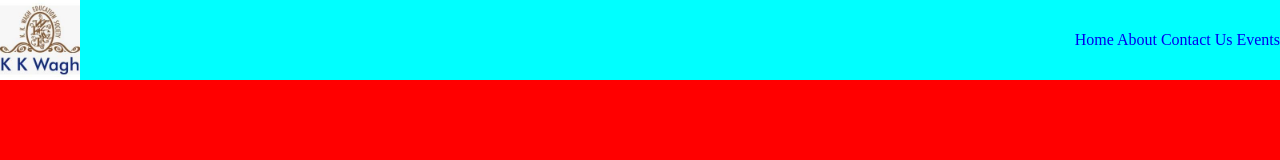
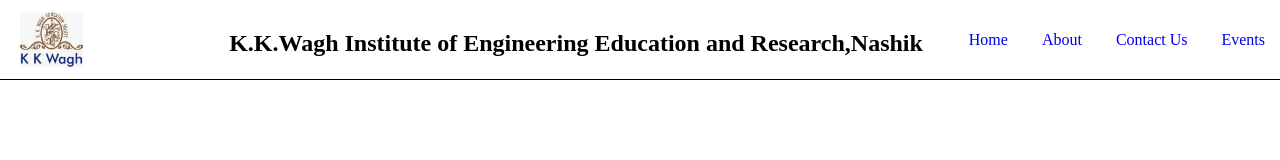
Before and after one commit to faijalfshaikh/practice, a plain HTML site: page index.html in a window 1280 px wide. Drawn offline with Linux system fonts and the light colour scheme.

Commit message:
Completion of Navbar

```diff
--- a/index.html
+++ b/index.html
@@ -10,6 +10,7 @@
     <div id="main">
         <div id="navbar">
             <img src="logo.jfif" alt="KKWAGH Logo">
+            <h2>K.K.Wagh Institute of Engineering Education and Research,Nashik</h2>
             <div id="links">
                 <a href="#">Home</a>
                 <a href="#">About</a>
--- a/style.css
+++ b/style.css
@@ -12,23 +12,33 @@
 #main {
     height: 100%;
     width: 100%;
-    background-color: red;
+    /* background-color: red; */
 }
 
 #navbar{
     height: 80px;
     width: 100%;
-    background-color: cyan;
+    /* background-color: cyan; */
     display: flex;
     align-items: center;
     justify-content: space-between;
+    border-bottom: 1px solid #000;
+}
+
+#navbar h2{
+    position: absolute;
+    top: 30px;
+    left: 45%;
+    transform: translateX(-50%);
 }
 
 #navbar img{
-    height: 80px;
+    height: 80%;
     object-fit: cover;
+    margin-left: 20px;
 }
 
 #links a {
     text-decoration: none;
+    padding: 10px 15px;
 }
```
